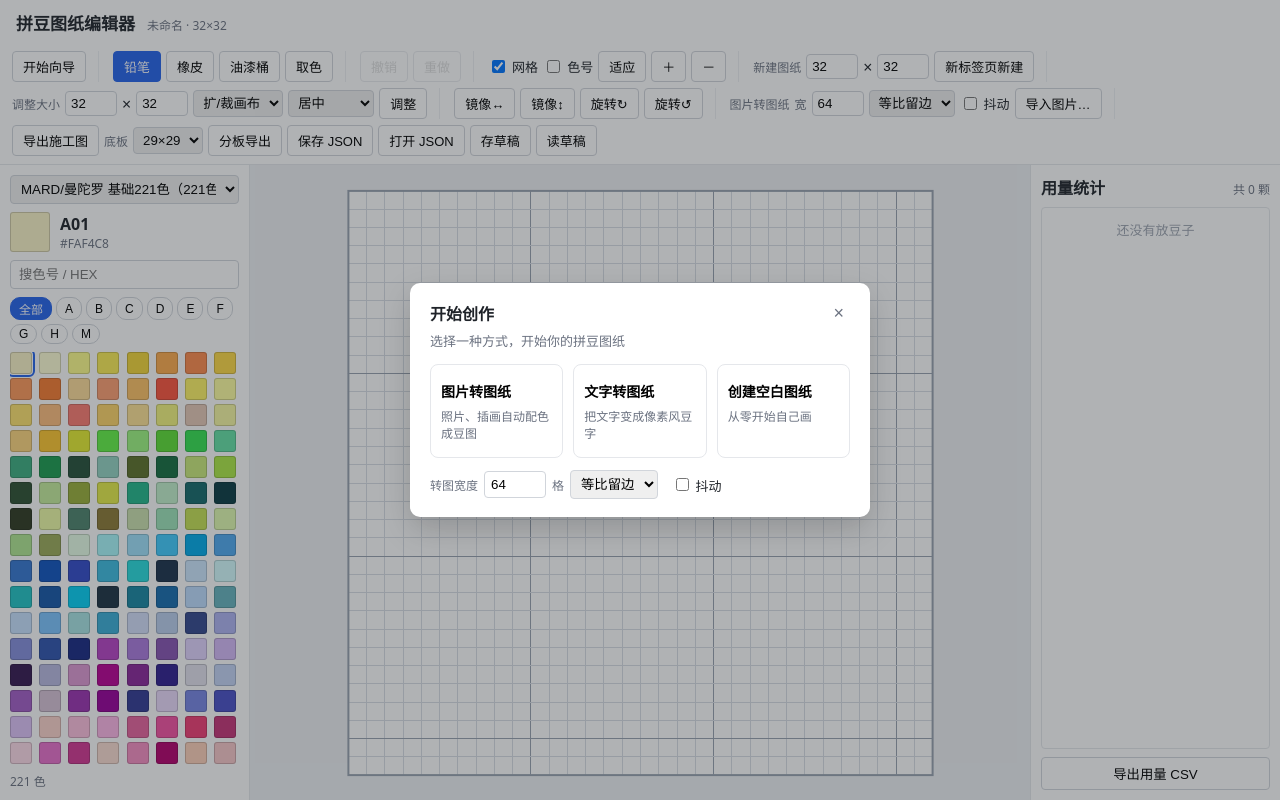
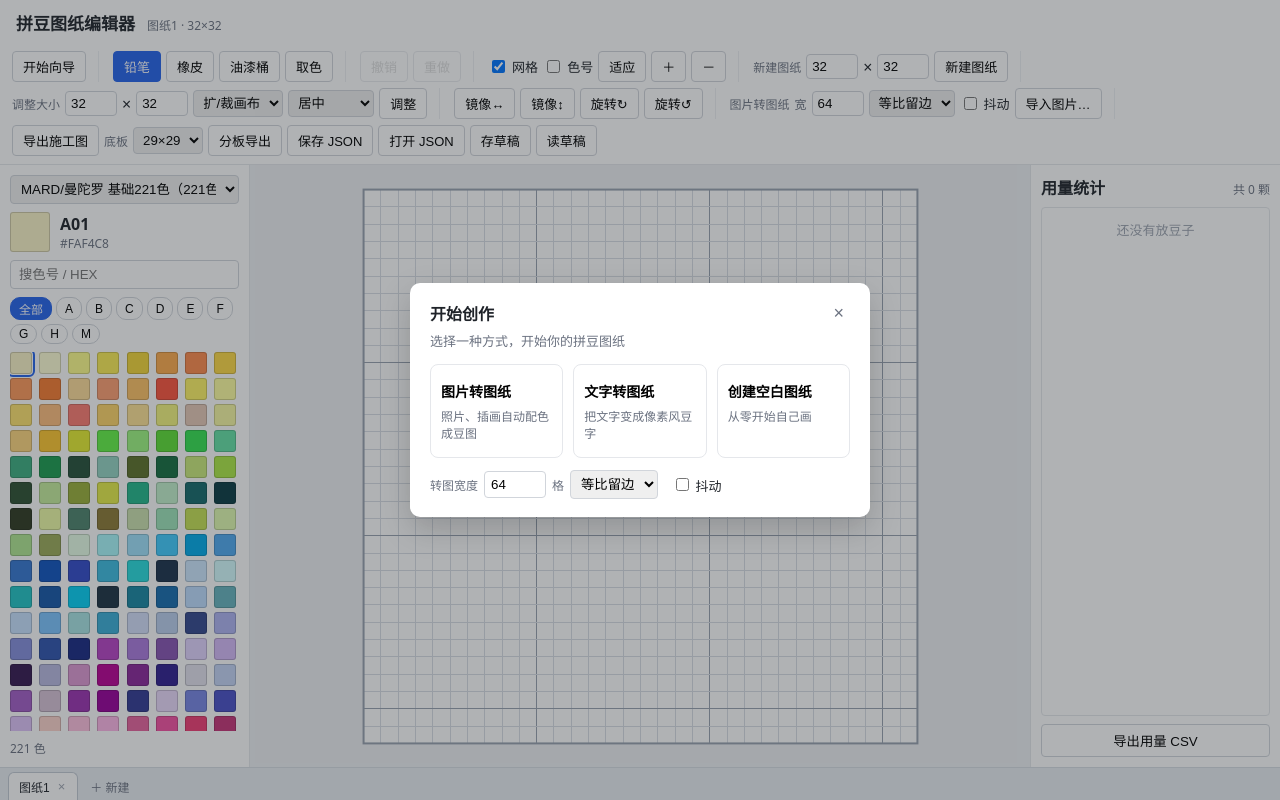
Before and after one commit to Nianxier/perler-beads, a Vue app in the folder apps/web/: page / in a window 1280 px wide. Built offline with nearby package versions, Linux system fonts and the light colour scheme.

Commit message:
修复创建无反应 bug；Excel 式多文档标签栏；session 层纳入单测

```diff
--- a/apps/web/src/App.vue
+++ b/apps/web/src/App.vue
@@ -5,21 +5,30 @@ import PalettePanel from './components/PalettePanel.vue';
 import StartWizard from './components/StartWizard.vue';
 import StatsPanel from './components/StatsPanel.vue';
 import ToolBar from './components/ToolBar.vue';
-import { editor, newDocument, showStartWizard, version } from './core/session';
+import {
+  activateTab,
+  closeTab,
+  createDocument,
+  editor,
+  activeTabId,
+  showStartWizard,
+  tabs,
+  version,
+  type DocumentTab,
+} from './core/session';
 
-// 支持 ?new=blank&w=&h=：新标签页直接创建空白图纸（跳过向导）
-const params = new URLSearchParams(window.location.search);
-if (params.get('new') === 'blank') {
-  const w = Math.max(1, Math.round(Number(params.get('w')) || 32));
-  const h = Math.max(1, Math.round(Number(params.get('h')) || 32));
-  newDocument(w, h);
-  showStartWizard.value = false;
-}
+// 底部至少一个文档标签
+if (tabs.value.length === 0) createDocument(32, 32);
 
 const docInfo = computed(() => {
   void version.value;
   return `${editor.pattern.name} · ${editor.pattern.width}×${editor.pattern.height}`;
 });
+
+function tabLabel(t: DocumentTab): string {
+  void version.value;
+  return t.state.pattern.name;
+}
 </script>
 
 <template>
@@ -35,6 +44,19 @@ const docInfo = computed(() => {
       <aside class="side"><StatsPanel /></aside>
     </main>
     <StartWizard v-if="showStartWizard" />
+    <div class="tabbar">
+      <button
+        v-for="t in tabs"
+        :key="t.id"
+        class="tab"
+        :class="{ on: t.id === activeTabId }"
+        @click="activateTab(t.id)"
+      >
+        <span class="name">{{ tabLabel(t) }}</span>
+        <span class="close" title="关闭" @click.stop="closeTab(t.id)">×</span>
+      </button>
+      <button class="tab add" title="新建图纸" @click="createDocument()">＋ 新建</button>
+    </div>
   </div>
 </template>
 
@@ -99,4 +121,48 @@ body {
   flex: 1;
   min-width: 0;
 }
+.tabbar {
+  display: flex;
+  align-items: stretch;
+  gap: 2px;
+  padding: 4px 8px 0;
+  background: #e9edf2;
+  border-top: 1px solid #d7dce3;
+  overflow-x: auto;
+  flex: none;
+}
+.tab {
+  display: flex;
+  align-items: center;
+  gap: 6px;
+  padding: 5px 10px;
+  border: 1px solid #d7dce3;
+  border-bottom: none;
+  border-radius: 6px 6px 0 0;
+  background: #f4f6f9;
+  cursor: pointer;
+  font-size: 12px;
+  color: #4b5563;
+  white-space: nowrap;
+}
+.tab.on {
+  background: #ffffff;
+  color: #1f2329;
+  border-color: #c3cad4;
+}
+.tab .close {
+  color: #9ca3af;
+  font-size: 13px;
+  line-height: 1;
+  padding: 0 2px;
+}
+.tab .close:hover {
+  color: #dc2626;
+}
+.tab.add {
+  color: #6b7280;
+  border: none;
+  background: transparent;
+  cursor: pointer;
+}
 </style>
--- a/apps/web/src/components/StartWizard.vue
+++ b/apps/web/src/components/StartWizard.vue
@@ -1,6 +1,6 @@
 <script setup lang="ts">
 import { ref } from 'vue';
-import { loadDocument, newDocument, showStartWizard, viewApi } from '../core/session';
+import { createDocument, loadDocument, showStartWizard, viewApi } from '../core/session';
 import { imageFileToPattern } from '../core/fileIO';
 import { textToPattern } from '../core/textToPattern';
 
@@ -60,8 +60,8 @@ function generateText(): void {
 }
 
 function createBlank(): void {
-  newDocument(Math.max(1, Math.round(blankW.value)), Math.max(1, Math.round(blankH.value)));
-  viewApi.value?.fit();
+  // 新建空白 = 底部标签栏新增一个文档（Excel 式多文档）
+  createDocument(Math.max(1, Math.round(blankW.value)), Math.max(1, Math.round(blankH.value)));
   close();
 }
 </script>
--- a/apps/web/src/components/ToolBar.vue
+++ b/apps/web/src/components/ToolBar.vue
@@ -3,13 +3,12 @@ import { computed, ref } from 'vue';
 import { getPalette } from '@perler/core';
 import {
   bump,
+  createDocument,
   editor,
   loadDocument,
-  newDocument,
   showCodes,
   showGrid,
   showStartWizard,
-  totalBeads,
   version,
   viewApi,
 } from '../core/session';
@@ -84,12 +83,8 @@ function doRedo(): void {
 function doNew(): void {
   const w = Math.max(1, Math.round(newWidth.value));
   const h = Math.max(1, Math.round(newHeight.value));
-  // 新建图纸 = 在新标签页打开空白图纸，不影响当前画面
-  const u = new URL(window.location.href);
-  u.searchParams.set('new', 'blank');
-  u.searchParams.set('w', String(w));
-  u.searchParams.set('h', String(h));
-  window.open(u.toString());
+  // 新建图纸 = 底部标签栏新增一个文档（Excel 式多文档）
+  createDocument(w, h);
 }
 
 function doResize(): void {
@@ -194,7 +189,7 @@ function doLoadDraft(): void {
       <span class="lbl">新建图纸</span>
       <input v-model.number="newWidth" class="num" type="number" min="1" max="500" /> ×
       <input v-model.number="newHeight" class="num" type="number" min="1" max="500" />
-      <button class="btn" title="在新标签页创建空白图纸，不影响当前画面" @click="doNew">新标签页新建</button>
+      <button class="btn" title="在底部标签栏新建一个图纸文档" @click="doNew">新建图纸</button>
     </div>
 
     <div class="group">
--- a/apps/web/src/core/session.ts
+++ b/apps/web/src/core/session.ts
@@ -1,15 +1,74 @@
-/** 应用会话层：全局编辑器实例、版本号（驱动重绘/统计刷新）、视图控制。 */
+/** 应用会话层：多文档标签（Excel 式）、活动编辑器、版本号、视图控制。 */
 import { computed, ref } from 'vue';
-import { convertPatternPalette, getPalette, usageStats, type Pattern, type UsageEntry } from '@perler/core';
+import {
+  convertPatternPalette,
+  getPalette,
+  usageStats,
+  type Pattern,
+  type UsageEntry,
+} from '@perler/core';
 import { createEditor, replacePattern, type EditorState } from './editorState';
 
-export const editor: EditorState = createEditor(32, 32, 'mard');
+export interface DocumentTab {
+  id: string;
+  state: EditorState;
+}
+
+/** 文档标签列表（底部标签栏） */
+export const tabs = ref<DocumentTab[]>([]);
+export const activeTabId = ref('');
+
+/** 当前活动文档的编辑器状态（ESM 实时绑定：切换标签后各组件自动读到新文档） */
+export let editor: EditorState = createEditor(32, 32, 'mard-221');
+
+let tabSeq = 0;
 
 /** 变更计数：画布与统计面板据此刷新 */
 export const version = ref(0);
 
 export function bump(): void {
   version.value++;
+}
+
+/** 新建文档并切过去（底部新增一个标签） */
+export function createDocument(width = 32, height = 32, name?: string): void {
+  tabSeq += 1;
+  const state = createEditor(width, height, 'mard-221');
+  state.pattern.name = name ?? `图纸${tabSeq}`;
+  const id = `doc${tabSeq}-${Date.now().toString(36)}`;
+  tabs.value.push({ id, state });
+  activateTab(id);
+}
+
+export function activateTab(id: string): void {
+  const t = tabs.value.find((x) => x.id === id);
+  if (!t) return;
+  activeTabId.value = id;
+  editor = t.state;
+  bump();
+  viewApi.value?.fit();
+}
+
+/** 关闭标签；始终保留至少一个文档（关最后一个 = 清空为新空白） */
+export function closeTab(id: string): void {
+  const idx = tabs.value.findIndex((x) => x.id === id);
+  if (idx < 0) return;
+  if (tabs.value.length === 1) {
+    tabSeq += 1;
+    tabs.value[0].state = createEditor(32, 32, 'mard-221');
+    tabs.value[0].state.pattern.name = `图纸${tabSeq}`;
+    editor = tabs.value[0].state;
+    bump();
+    viewApi.value?.fit();
+    return;
+  }
+  tabs.value.splice(idx, 1);
+  if (activeTabId.value === id) {
+    const next = tabs.value[Math.min(idx, tabs.value.length - 1)];
+    activateTab(next.id);
+  } else {
+    bump();
+  }
 }
 
 export const usage = computed<UsageEntry[]>(() => {
@@ -19,11 +78,7 @@ export const usage = computed<UsageEntry[]>(() => {
 
 export const totalBeads = computed(() => usage.value.reduce((n, u) => n + u.count, 0));
 
-export function newDocument(width: number, height: number): void {
-  replacePattern(editor, createPattern(width, height, 'mard'));
-  bump();
-}
-
+/** 把新图纸载入当前文档（导入图片/打开 JSON 用） */
 export function loadDocument(p: Pattern): void {
   replacePattern(editor, p);
   bump();
@@ -44,7 +99,7 @@ export const showCodes = ref(false);
 /** 首开向导显隐（工具栏「开始向导」可再次打开） */
 export const showStartWizard = ref(true);
 
-/** 画布视图控制句柄（EditorCanvas 挂载后注入，工具栏调用） */
+/** 画布视图控制句柄（EditorCanvas 挂载后注入，工具栏/标签栏调用） */
 export interface ViewApi {
   fit(): void;
   zoomIn(): void;
```
Also changed, not shown: 2 other files (tests, documents, lock files or other folders).
